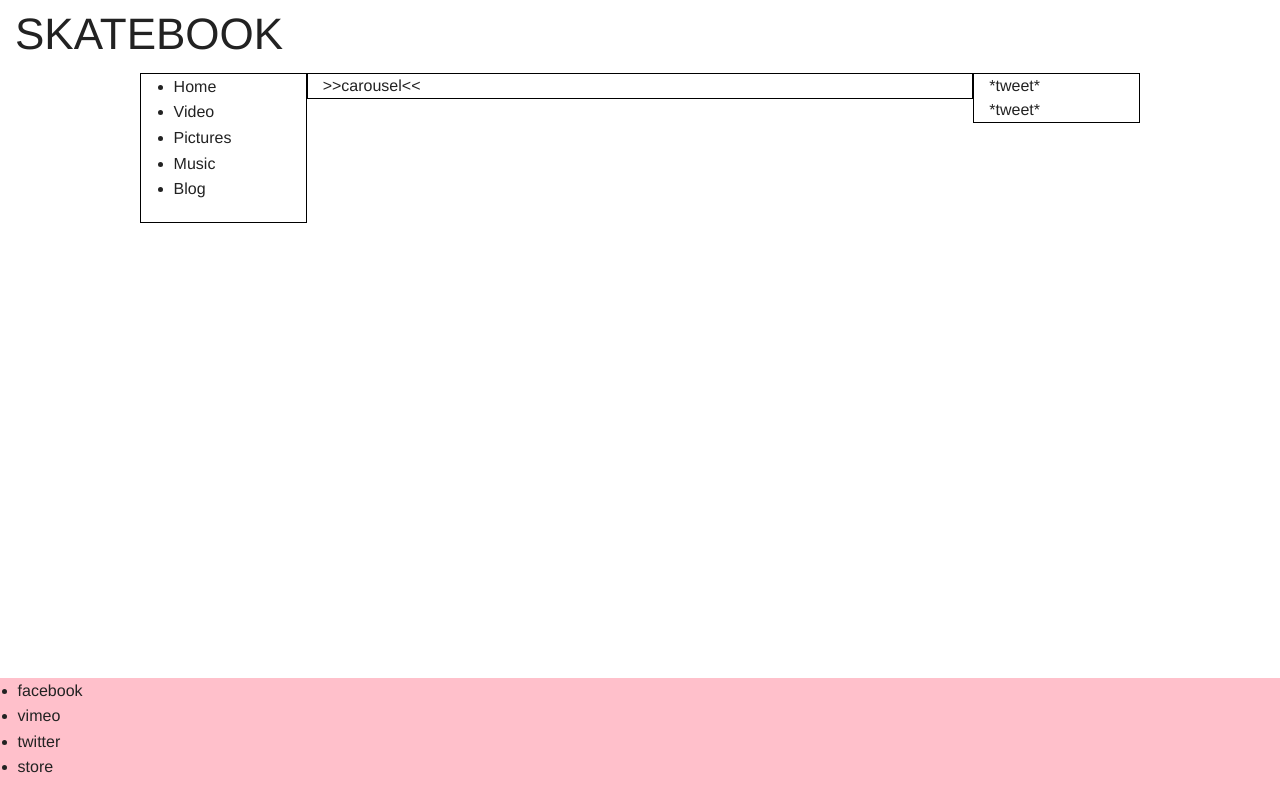
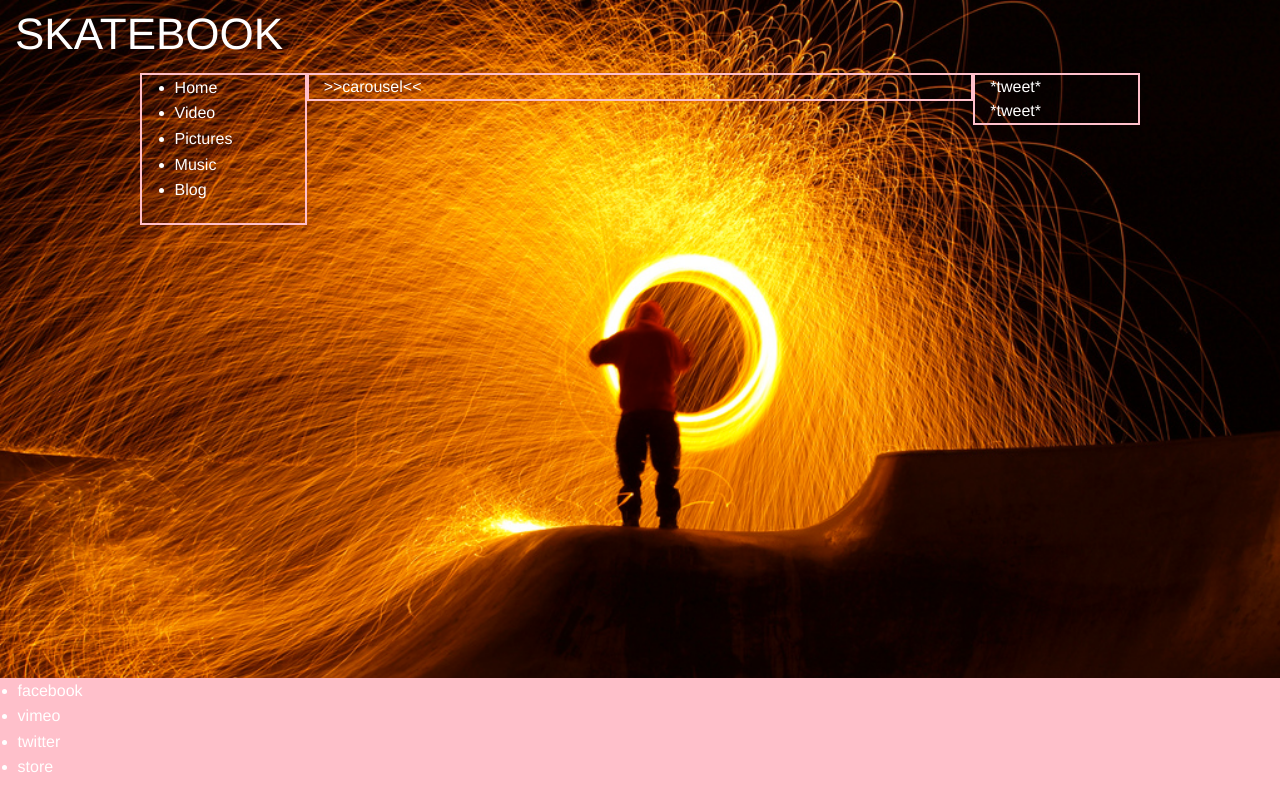
Before and after one commit to barreyro/skatebook, a Sinatra app: page / in a window 1280 px wide. Run offline with Sinatra, Linux system fonts and the light colour scheme; some libraries are stand-ins or nearby versions.

Commit message:
Add img folder and background image.

```diff
--- a/public/css/application.css
+++ b/public/css/application.css
@@ -1,13 +1,24 @@
+body{
+  color: white;
+  background-image: url("../imgs/bg.png");
+  background-repeat: no-repeat;
+  background-size: 100%;
+  background-color: #000;
+}
+
+h1 {
+  color: white;
+}
 #links{
-  border: 1px solid black;
+  border: 2px solid pink;
 }
 
 #center_carousel{
-  border: 1px solid black;
+  border: 2px solid pink;
 }
 
 #twitter{
-  border: 1px solid black;
+  border: 2px solid pink;
 }
 
 #footer{
```
Also changed, not shown: public/imgs/bg.png (added).
